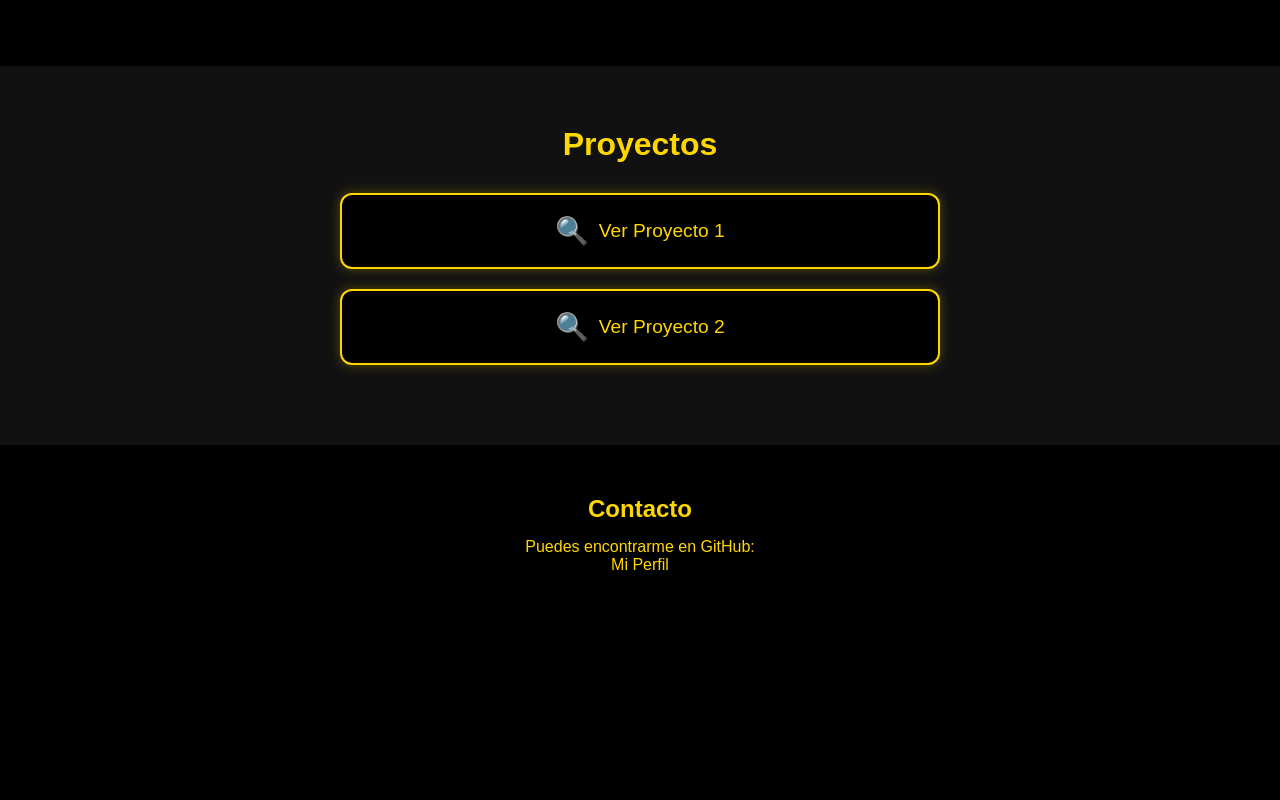
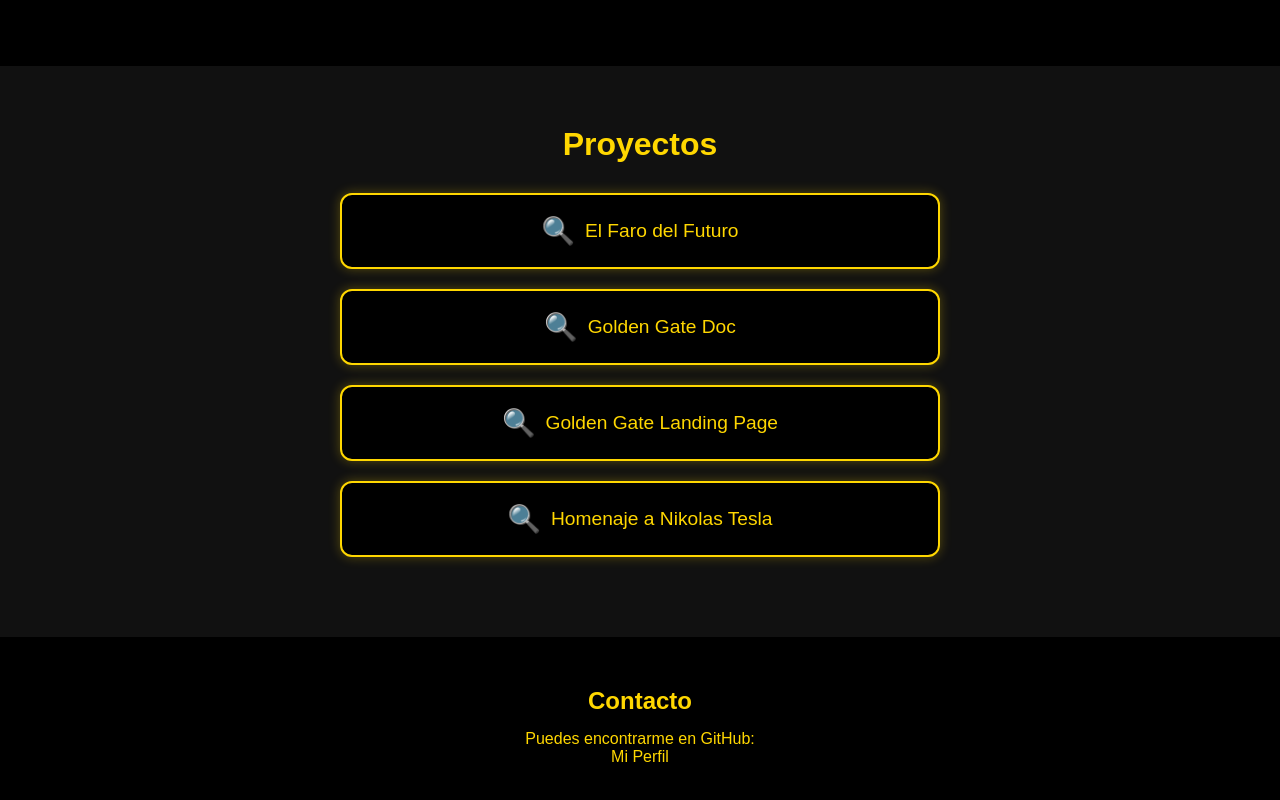
Before and after one commit to christian-cangussu/SoberanoDigital, a plain HTML site: page index.html in a window 1280 px wide. Shown: the part 734-1534 px from the top of the page. Before the commit the page ends 1358 px from the top, so only its background shows below. Drawn offline with Linux system fonts and the light colour scheme.

Commit message:
Update index.html

```diff
--- a/index.html
+++ b/index.html
@@ -23,10 +23,16 @@
   <section id="projects">
     <h2>Proyectos</h2>
     <div class="project-tile">
-      <a href="https://github.com/" target="_blank">Ver Proyecto 1</a>
+      <a href="https://github.com/" target="_blank">El Faro del Futuro</a>
     </div>
     <div class="project-tile">
-      <a href="https://github.com/" target="_blank">Ver Proyecto 2</a>
+      <a href="https://github.com/" target="_blank">Golden Gate Doc</a>
+    </div>
+    <div class="project-tile">
+      <a href="https://github.com/" target="_blank">Golden Gate Landing Page</a>
+    </div>
+    <div class="project-tile">
+      <a href="https://github.com/" target="_blank">Homenaje a Nikolas Tesla</a>
     </div>
   </section>
 
```
